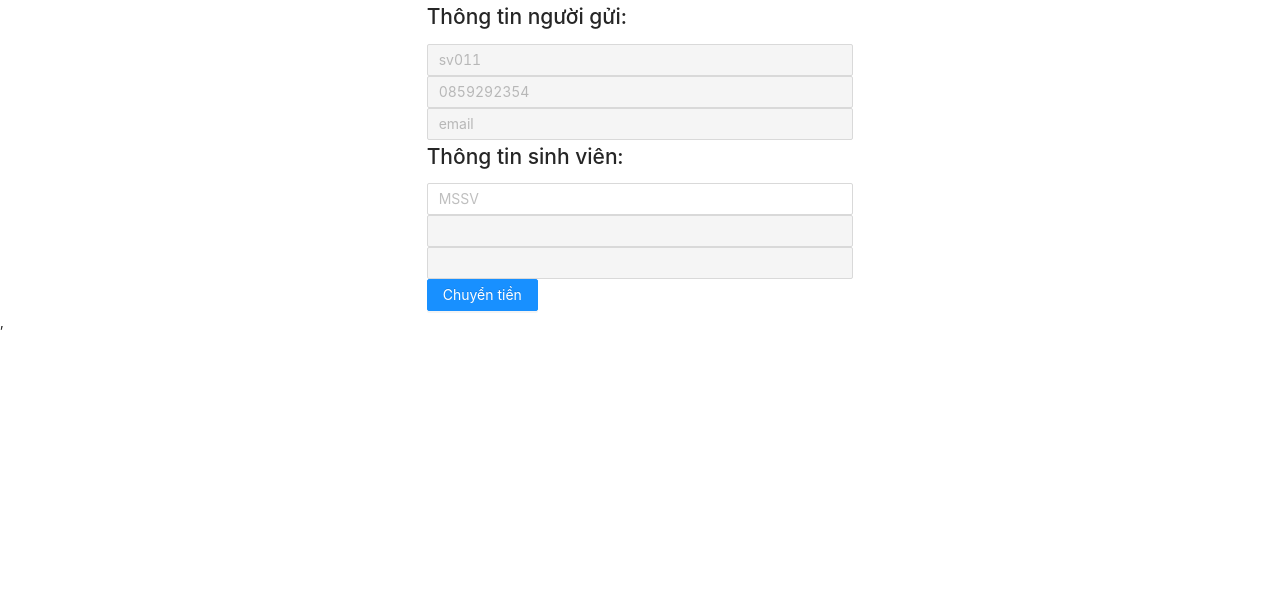
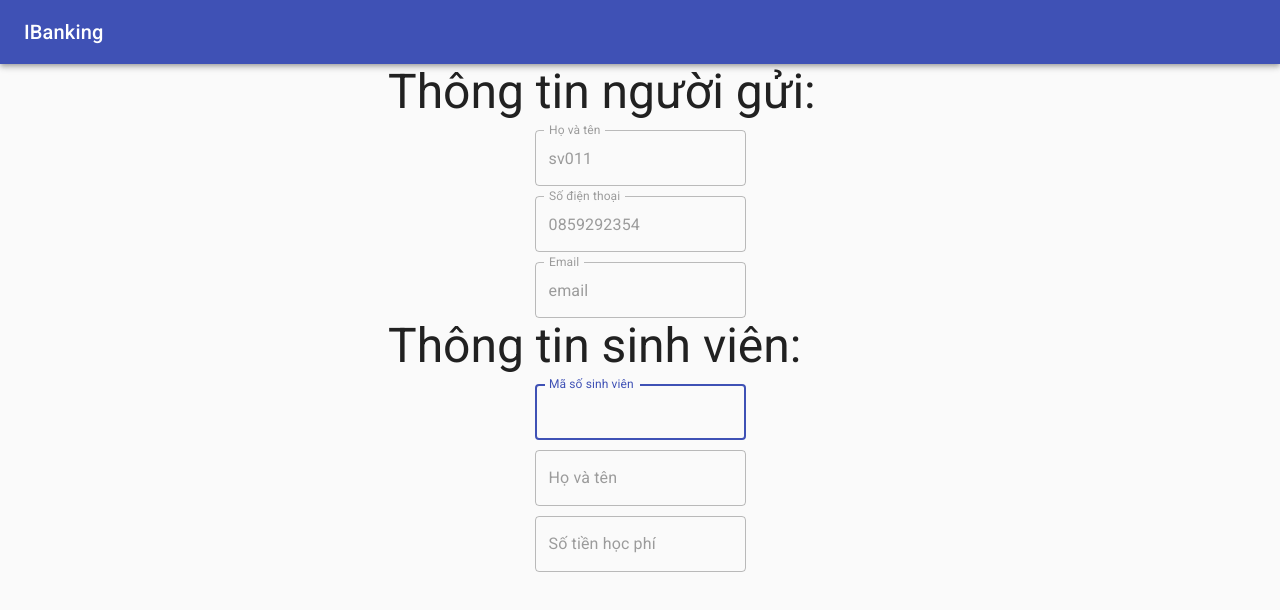
Before and after one commit to vovantamvn/ibanking-fe, a React (Create React App) app: page / in a window 1280 px wide. Shown: the top 610 px of the page. Built offline with nearby package versions, Linux system fonts and the light colour scheme.

Commit message:
Change to material ui success

```diff
--- a/package.json
+++ b/package.json
@@ -3,6 +3,7 @@
   "version": "0.1.0",
   "private": true,
   "dependencies": {
+    "@material-ui/core": "^4.11.3",
     "@testing-library/jest-dom": "^5.11.9",
     "@testing-library/react": "^11.2.5",
     "@testing-library/user-event": "^12.7.3",
--- a/public/index.html
+++ b/public/index.html
@@ -39,5 +39,6 @@
       To begin the development, run `npm start` or `yarn start`.
       To create a production bundle, use `npm run build` or `yarn build`.
     -->
+    <link rel="stylesheet" href="https://fonts.googleapis.com/css?family=Roboto:300,400,500,700&display=swap" />
   </body>
 </html>
--- a/src/App.js
+++ b/src/App.js
@@ -1,10 +1,19 @@
-import 'antd/dist/antd.css'
+import { AppBar, CssBaseline, Toolbar, Typography } from '@material-ui/core'
 import HomePage from './pages/HomePage'
 
-function App () {
+export default function App () {
   return (
-    <HomePage />
+    <>
+      <CssBaseline />
+      <AppBar position='relative' color='primary'>
+        <Toolbar>
+          <Typography variant='h6'>IBanking</Typography>
+        </Toolbar>
+      </AppBar>
+
+      <main>
+        <HomePage />
+      </main>
+    </>
   )
 }
-
-export default App
--- a/src/actions/actionTypes.js
+++ b/src/actions/actionTypes.js
@@ -1,4 +1,3 @@
 export const USER_GET_INFO = 'USER_GET_INFO'
 export const STUDENT_GET_INFO = 'STUDENT_GET_INFO'
-export const STUDENT_GET_FEE = 'STUDENT_GET_FEE'
 export const STUDENT_REFRESH_INFO = 'STUDENT_REFRESH_INFO   '
--- a/src/actions/student.js
+++ b/src/actions/student.js
@@ -1,17 +1,10 @@
-import { STUDENT_GET_FEE, STUDENT_GET_INFO, STUDENT_REFRESH_INFO } from './actionTypes'
+import { STUDENT_GET_INFO, STUDENT_REFRESH_INFO } from './actionTypes'
 import studentApi from '../api/studentApi'
 
 const getStudentInfo = user => {
   return {
     type: STUDENT_GET_INFO,
     payload: user
-  }
-}
-
-const getFeeOfStudent = fee => {
-  return {
-    type: STUDENT_GET_FEE,
-    payload: fee
   }
 }
 
@@ -27,8 +20,10 @@ export const fetchStudentInfo = (studentCode) => {
       const studentData = await studentApi.getStudentByStudentCode(studentCode)
       const feeData = await studentApi.getFeeByStudentCode(studentCode)
 
-      dispatch(getStudentInfo(studentData))
-      dispatch(getFeeOfStudent(feeData))
+      dispatch(getStudentInfo({
+        fullName: studentData.fullName,
+        cost: feeData.cost
+      }))
     } catch (error) {
       dispatch(refreshStudentInfo())
     }
--- a/src/components/home/Fee.js
+++ b/src/components/home/Fee.js
@@ -1,12 +1,51 @@
 import React from 'react'
-import { Input, Button, Row, Col } from 'antd'
 import { useDispatch, useSelector } from 'react-redux'
 import { fetchStudentInfo } from '../../actions/student'
+import { Container, Grid, TextField, Typography } from '@material-ui/core'
+import { useStyle } from './style'
 
-function Fee () {
+function Filed ({ label, value }) {
+  const classes = useStyle()
+
+  return (
+    <TextField
+      className={classes.input}
+      label={label}
+      variant='outlined'
+      value={value}
+      disabled
+    />
+  )
+}
+
+function MyField ({ label, error, onChange }) {
+  const classes = useStyle()
+  let hasError = false
+  let message = label
+
+  if (typeof error === 'string' && error !== '') {
+    hasError = true
+    message = error
+  }
+
+  return (
+    <TextField
+      autoFocus
+      className={classes.input}
+      label={message}
+      variant='outlined'
+      error={hasError}
+      onChange={onChange}
+    />
+  )
+}
+
+export default function Fee () {
+  const dispatch = useDispatch()
+
   const fullName = useSelector(state => state.student.fullName)
   const cost = useSelector(state => state.student.cost)
-  const dispatch = useDispatch()
+  const error = useSelector(state => state.student.error)
 
   const onStudentCodeChange = (event) => {
     const studentCode = event.target.value
@@ -19,25 +58,22 @@ function Fee () {
   }
 
   return (
-    <Row>
-      <Col span={8} push={8}>
-        <h2>Thông tin sinh viên:</h2>
+    <Container>
+      <Typography variant='h3'>Thông tin sinh viên:</Typography>
 
-        <Input
-          placeholder='MSSV'
-          onChange={onStudentCodeChange}
-        />
+      <Grid container direction='column' align='center'>
+        <Grid item>
+          <MyField label='Mã số sinh viên' error={error} onChange={onStudentCodeChange} />
+        </Grid>
 
-        <Input disabled value={fullName} />
+        <Grid item>
+          <Filed label='Họ và tên' value={fullName} />
+        </Grid>
 
-        <Input disabled value={cost} />
-
-        <Button type='primary' onClick={null}>
-          Chuyển tiền
-        </Button>
-      </Col>
-    </Row>
+        <Grid item>
+          <Filed label='Số tiền học phí' value={cost} />
+        </Grid>
+      </Grid>
+    </Container>
   )
 }
-
-export default Fee
--- a/src/components/home/Payer.js
+++ b/src/components/home/Payer.js
@@ -1,6 +1,7 @@
 import React from 'react'
-import { Col, Input, Row } from 'antd'
 import PropTypes from 'prop-types'
+import { Container, TextField, Typography, Grid } from '@material-ui/core'
+import { useStyle } from './style'
 
 Payer.propTypes = {
   username: PropTypes.string.isRequired,
@@ -8,17 +9,38 @@ Payer.propTypes = {
   email: PropTypes.string.isRequired
 }
 
-function Payer (props) {
+function Field ({ label, value }) {
+  const classes = useStyle()
+
   return (
-    <Row>
-      <Col span={8} push={8}>
-        <h2>Thông tin người gửi:</h2>
-        <Input disabled value={props.username} />
-        <Input disabled value={props.phone} />
-        <Input disabled value={props.email} />
-      </Col>
-    </Row>
+    <TextField
+      className={classes.input}
+      label={label}
+      variant='outlined'
+      defaultValue={value}
+      disabled
+    />
   )
 }
 
-export default Payer
+export default function Payer (props) {
+  return (
+    <Container>
+      <Typography variant='h3'>Thông tin người gửi:</Typography>
+
+      <Grid container alignContent='center' direction='column'>
+        <Grid item>
+          <Field label='Họ và tên' value={props.username} />
+        </Grid>
+
+        <Grid item>
+          <Field label='Số điện thoại' value={props.phone} />
+        </Grid>
+
+        <Grid item>
+          <Field label='Email' value={props.email} />
+        </Grid>
+      </Grid>
+    </Container>
+  )
+}
--- /dev/null
+++ b/src/components/home/style.js
@@ -0,0 +1,7 @@
+import { makeStyles } from '@material-ui/core/styles'
+
+export const useStyle = makeStyles({
+  input: {
+    marginTop: '10px'
+  }
+})
--- a/src/index.js
+++ b/src/index.js
@@ -10,7 +10,7 @@ ReactDOM.render(
   <Provider store={store}>
     <React.StrictMode>
       <App />
-    </React.StrictMode>,
+    </React.StrictMode>
   </Provider>,
   document.getElementById('root')
 )
--- a/src/pages/HomePage.js
+++ b/src/pages/HomePage.js
@@ -1,13 +1,12 @@
 import Payer from '../components/home/Payer'
 import Fee from '../components/home/Fee'
+import { Container } from '@material-ui/core'
 
-function HomePage () {
+export default function HomePage () {
   return (
-    <div>
+    <Container maxWidth='sm'>
       <Payer username='sv011' phone='0859292354' email='email' />
       <Fee />
-    </div>
+    </Container>
   )
 }
-
-export default HomePage
--- a/src/reducers/student.js
+++ b/src/reducers/student.js
@@ -1,28 +1,24 @@
-import { STUDENT_GET_FEE, STUDENT_GET_INFO, STUDENT_REFRESH_INFO } from '../actions/actionTypes'
+import { STUDENT_GET_INFO, STUDENT_REFRESH_INFO } from '../actions/actionTypes'
 
 const initialState = {
   fullName: '',
-  cost: ''
+  cost: '',
+  error: ''
 }
 
 const studentReducer = (state = initialState, action) => {
   switch (action.type) {
     case STUDENT_GET_INFO:
       return {
-        ...state,
-        fullName: action.payload.fullName
-      }
-
-    case STUDENT_GET_FEE:
-      return {
-        ...state,
-        cost: action.payload.cost
+        ...action.payload,
+        error: ''
       }
 
     case STUDENT_REFRESH_INFO:
       return {
         fullName: '',
-        cost: ''
+        cost: '',
+        error: 'there is a error'
       }
 
     default:
```
Also changed, not shown: 2 other files (tests, documents, lock files or other folders).
